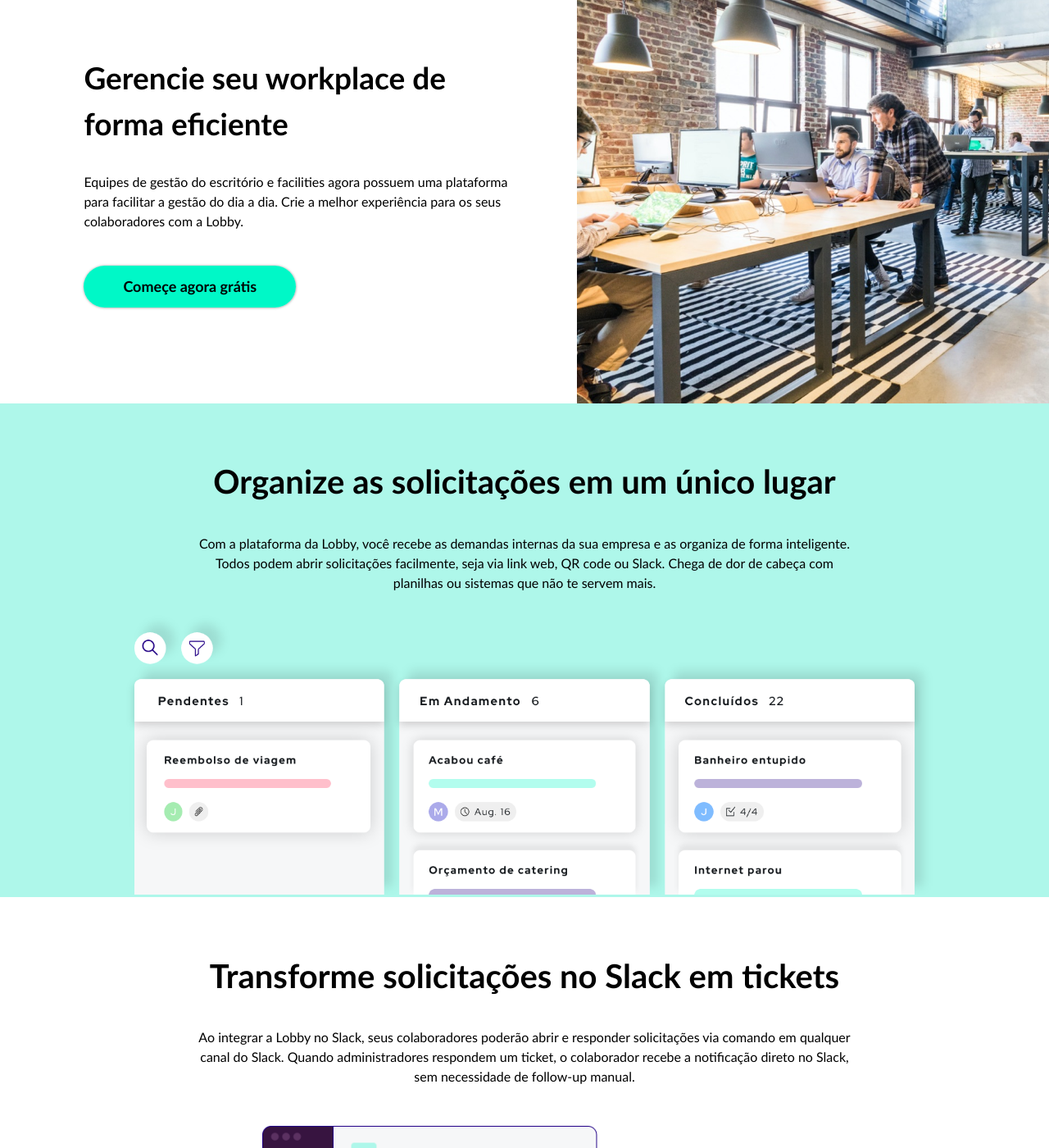
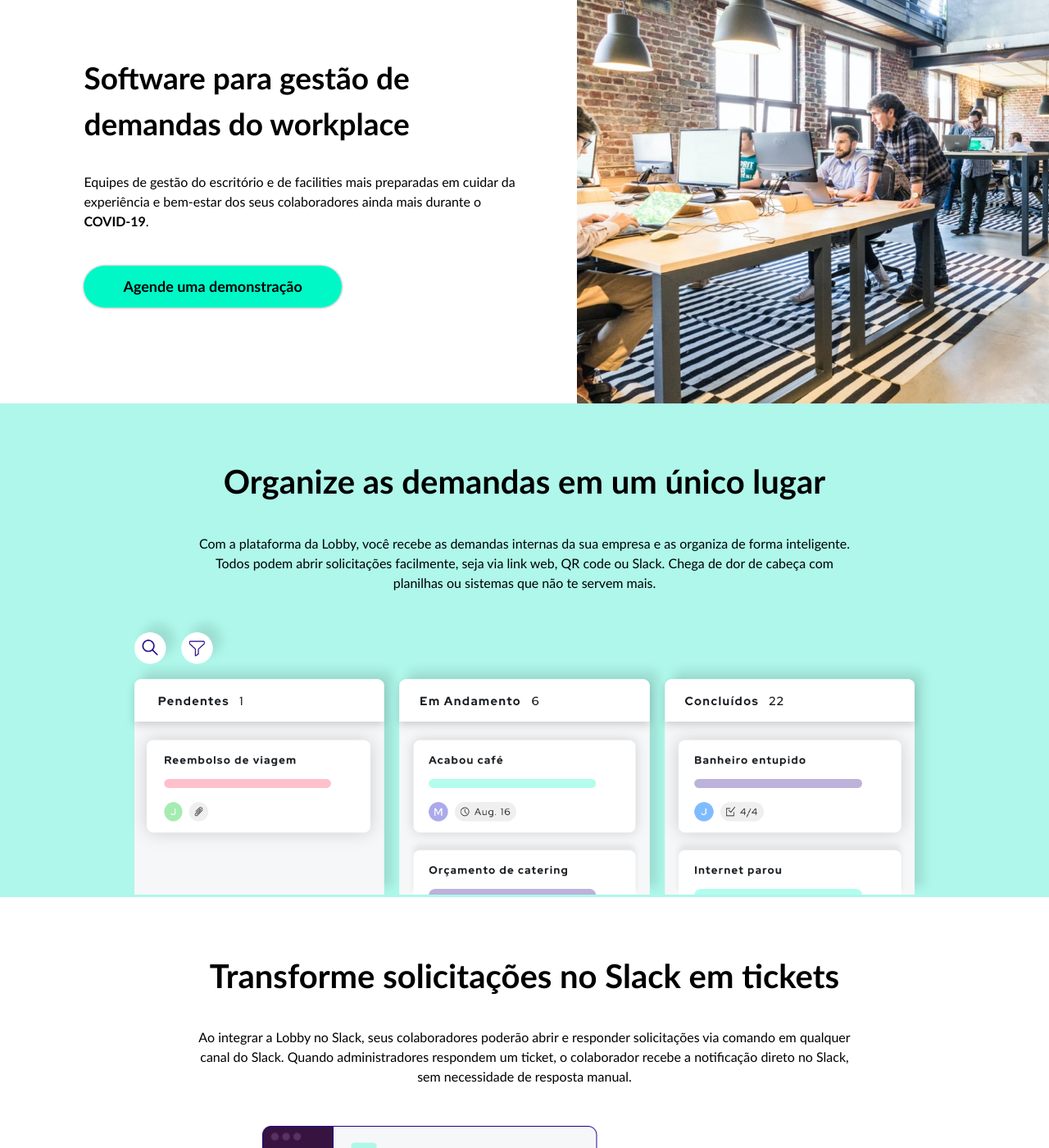
Before and after one commit to lobby-tech/lobby.tech, a Jekyll site: the page built from index.html, in a window 1280 px wide and 1400 px high, scrolled down 211 px. Shown: the whole window at 82% size. Built offline with Jekyll 4.4.1, drawn with Linux system fonts in a browser that asks for light colours; some of the changed text lies outside the part shown.

Commit message:
Changed headline text

```diff
--- a/index.html
+++ b/index.html
@@ -1,6 +1,6 @@
 ---
-title: Lobby - Gerencie seu workplace de forma eficiente
-description: Plataforma desenhada para office managers e seus colaboradores
+title: Lobby - Software para gestão de demandas do workplace
+description: Equipes de gestão do escritório e de facilities mais preparadas
 layout: home
 ---
 <header>
@@ -17,17 +17,16 @@
 <main>
   <section class="billboard">
     <div class="billboard__content">
-      <h1>Gerencie seu workplace de forma eficiente</h1>
+      <h1>Software para gestão de demandas do workplace</h1>
       <p>
-        Equipes de gestão do escritório e facilities agora possuem uma plataforma para facilitar a gestão do dia a dia.
-        Crie a melhor experiência para os seus colaboradores com a Lobby.
+        Equipes de gestão do escritório e de facilities mais preparadas em cuidar da experiência e bem-estar dos seus colaboradores ainda mais durante o <b>COVID-19</b>.
       </p>
       <a
         rel="noopener"
         href="/form"
         class="button--green"
       >
-        Começe agora grátis
+        Agende uma demonstração
       </a>
     </div>
     <img
@@ -37,7 +36,7 @@
     />
   </section>
   <section class="section__feature--mid green">
-    <h2>Organize as solicitações em um único lugar</h2>
+    <h2>Organize as demandas em um único lugar</h2>
     <p class="p--mid">
       Com a plataforma da Lobby, você recebe as demandas internas da sua
       empresa e as organiza de forma inteligente. Todos podem abrir
@@ -56,7 +55,7 @@
       Ao integrar a Lobby no Slack, seus colaboradores poderão abrir e
       responder solicitações via comando em qualquer canal do Slack. Quando
       administradores respondem um ticket, o colaborador recebe a
-      notificação direto no Slack, sem necessidade de follow-up manual.
+      notificação direto no Slack, sem necessidade de resposta manual.
     </p>
     <img
       class="slack--img"
@@ -117,7 +116,8 @@
     <div class="fornecedores__content">
       <h2>Conecte seu prédio com a plataforma da Lobby</h2>
       <p>
-        Saiba como podemos ajudar a gestão predial na comunicação digital com seus usuários ocupantes.
+        Saiba como podemos ajudar a gestão predial na comunicação digital
+        com seus usuários ocupantes durante o <b>COVID-19</b>.
       </p>
       <a
         rel="noopener"
```
